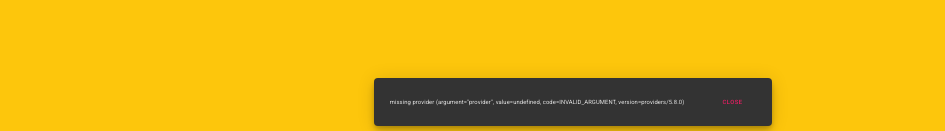
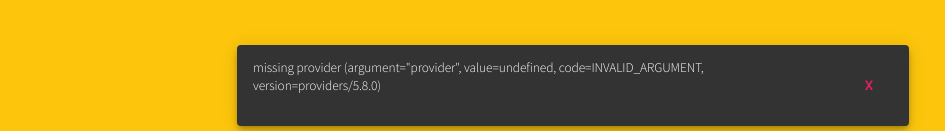
Before and after one commit to jcurbelo/mint-cryptocubans, a Vue app: page / in a window 1280 px wide. Both pictures are taken after a click on the button "CONNECT WALLET". Shown: the part 666-797 px from the top of the page, without its empty margins (67-1012 px from the left). Built offline with nearby package versions, Linux system fonts and the light colour scheme.

Commit message:
Changed snackbar font size

```diff
--- a/src/components/Mint.vue
+++ b/src/components/Mint.vue
@@ -2,10 +2,13 @@
   <div class="white-b" id="main">
     <loading-screen v-if="!mounted" />
     <v-snackbar v-model="snackbar" :timeout="-1">
-      {{ snackBarMsg }}
+      <p style="font-size: 2rem; color: white;">
+        {{ snackBarMsg }}
+      </p>
+
       <template v-slot:action="{ attrs }">
-        <v-btn color="pink" text v-bind="attrs" @click="closeSnackbar">
-          Close
+        <v-btn color="pink" text v-bind="attrs" @click="closeSnackbar" style="font-size: 2rem;">
+          X
         </v-btn>
       </template>
     </v-snackbar>
@@ -345,7 +348,7 @@ p::selection {
   min-width: none !important;
 }
 
-.v-snack__wrapper {
+::v-deep .v-snack__wrapper {
   font-size: 2rem !important;
 }
 </style>
```
